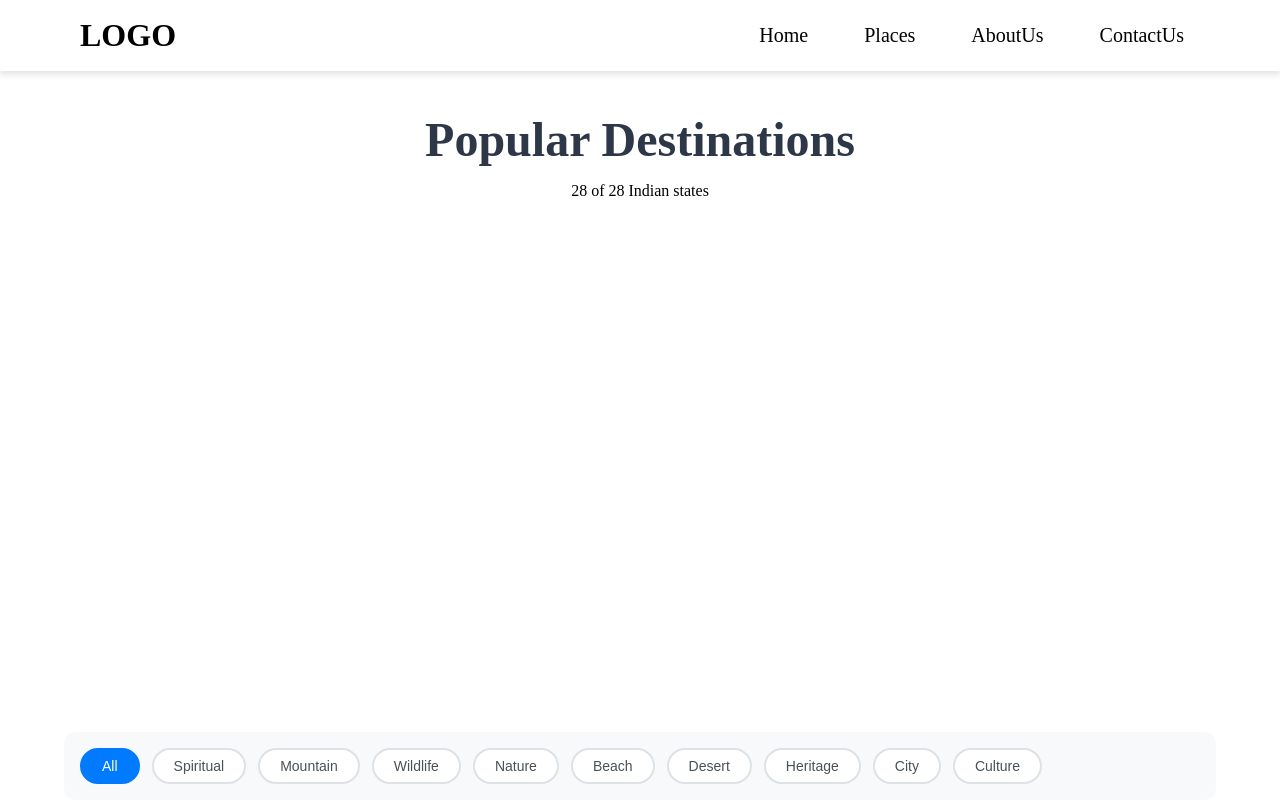
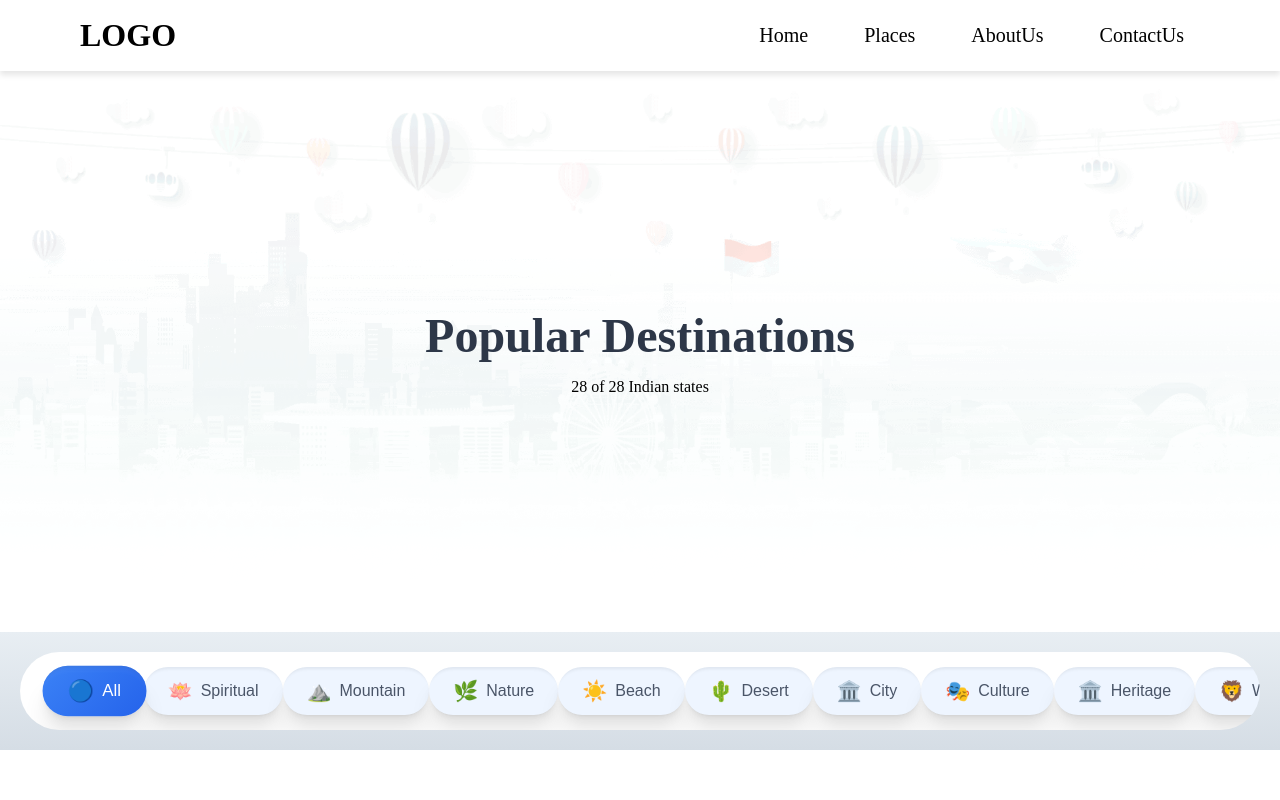
Before and after one commit to Vikas24Chauhan/ghumo, a React (Vite) app: page /places in a window 1280 px wide. Shown: the top 800 px of the page. Built offline with nearby package versions, Linux system fonts and the light colour scheme.

Commit message:
places page header and filter section css updated

```diff
--- a/src/components/places/Places.css
+++ b/src/components/places/Places.css
@@ -1,13 +1,18 @@
 .places-container {
-  width: 80%;
+  width: 100%;
   margin: 0 auto;
-  padding-top: 7rem;
+  padding-top: 4.5rem;
 }
 
 .places-header {
   text-align: center;
-  margin-bottom: 60px;
   height: 70vh;
+  align-content: center;
+  background-image: url(../../assets/images/place-header-bg.png);
+  background-position: top center;
+  background-repeat: no-repeat;
+  background-size: cover;
+  position: relative;
 }
 
 .places-header h2 {
@@ -23,47 +28,73 @@
 }
 
 .places-filter-container {
+  width: 100%;
+  padding: 20px;
+  display: flex;
+  justify-content: space-between;
+  background: linear-gradient(180deg, #e8eef3 0%, #d5dde5 100%);
+  margin: 0;
+}
+
+.places-filter-wrapper {
+  width: 100%;
+  display: flex;
+  justify-content: space-between;
+  align-items: center;
+  background: white;
+  padding: 15px 25px;
+  border-radius: 50px;
+  overflow-x: auto;
+}
+
+.places-filter-button {
   display: flex;
   align-items: center;
-  gap: 16px;
-  margin: 24px 0;
-  padding: 16px;
-  background: #f8f9fa;
-  border-radius: 12px;
+  gap: 8px;
+  padding: 12px 24px;
+  background: #eef5ff;
+  border: none;
+  border-radius: 50px;
+  font-size: 16px;
+  font-weight: 500;
+  color: #4a5568;
+  cursor: pointer;
+  transition: all 0.3s ease;
+  white-space: nowrap;
+  box-shadow: inset 0 0.361px 0.181px -1.25px rgba(0, 0, 0, 0.18),
+    inset 0 1.373px 0.687px -2.5px rgba(0, 0, 0, 0.16),
+    inset 0 6px 3px -3.75px rgba(0, 0, 0, 0.06),
+    inset 0 0.422px 0.422px -1.25px hsla(0, 0%, 100%, 0.18),
+    inset 0 1.602px 1.602px -2.5px hsla(0, 0%, 100%, 0.16),
+    inset 0 7px 7px -3.75px hsla(0, 0%, 100%, 0.06),
+    0 0.652px 0.652px -0.2px rgba(0, 0, 0, 0.02),
+    0 1.776px 1.776px -0.4px rgba(0, 0, 0, 0.02),
+    0 3.899px 3.899px -0.6px rgba(0, 0, 0, 0.03),
+    0 8.655px 8.655px -0.8px rgba(0, 0, 0, 0.04),
+    0 22px 22px -1px rgba(0, 0, 0, 0.08);
 }
 
-.places-category-filters {
-  display: flex;
-  gap: 12px;
-  flex-wrap: wrap;
-  flex: 1;
+.places-filter-button:hover {
+  background: #e8eef5;
+  transform: translateY(-4px);
 }
 
-.places-category-filter-btn {
-  padding: 8px 20px;
-  border: 2px solid #dee2e6;
-  background: white;
-  border-radius: 20px;
-  cursor: pointer;
-  font-size: 14px;
-  font-weight: 500;
-  color: #495057;
-  transition: all 0.3s ease;
+.places-filter-button.active {
+  background: linear-gradient(135deg, #3b82f6 0%, #2563eb 100%);
+  color: white;
+  transform: scale(1.05);
 }
 
-.places-category-filter-btn:hover {
-  border-color: #007bff;
-  color: #007bff;
-  transform: translateY(-2px);
-}
-
-.places-category-filter-btn.active {
-  background: #007bff;
-  border-color: #007bff;
-  color: white;
+.places-filter-icon {
+  font-size: 20px;
+  display: flex;
+  align-items: center;
+  justify-content: center;
 }
 
 .places-states-container {
+  width: 80%;
+  margin: 4rem auto;
   display: grid;
   grid-template-columns: repeat(3, minmax(0, 33%));
   gap: 40px;
@@ -98,7 +129,7 @@
   }
 }
 
-/* Animation Transform Origins for 4 columns (Desktop default) */
+/* Animation Transform Origins for 3 columns */
 .places-state-card:nth-child(3n + 1) {
   transform-origin: 50vw 100%;
   --side: -1;
@@ -163,19 +194,6 @@
 .places-star-icon {
   color: #ffd700;
 }
-
-/* .map-icon {
-  background: rgba(255, 255, 255, 0.9);
-  color: #4299e1;
-  padding: 8px;
-  border-radius: 50%;
-  transition: all 0.3s ease;
-}
-
-.map-icon:hover {
-  background: #4299e1;
-  color: white;
-} */
 
 .places-card-content {
   padding: 25px;
@@ -276,16 +294,29 @@
   color: #4a5568;
 }
 
-/* ------------------------ Responsive Design --------------- */
+/* ======================== Responsive Design ======================== */
 @media (max-width: 1440px) {
-  .places-container {
+  .places-states-container {
     width: 90%;
   }
 }
 
 @media (max-width: 1024px) {
-  .places-container {
+  .places-states-container {
     width: 95%;
+  }
+
+  /* Filter responsive */
+  .places-filter-wrapper {
+    gap: 10px;
+    padding: 12px 20px;
+    overflow-x: auto;
+    justify-content: flex-start;
+  }
+
+  .places-filter-button {
+    padding: 10px 20px;
+    font-size: 14px;
   }
 }
 
@@ -309,10 +340,28 @@
   .places-state-name {
     font-size: 1.25rem;
   }
+
+  .places-filter-wrapper {
+    gap: 8px;
+    padding: 10px 15px;
+  }
+
+  .places-filter-button {
+    padding: 8px 16px;
+    font-size: 13px;
+  }
+
+  .places-filter-icon {
+    font-size: 18px;
+  }
 }
 
 @media (max-width: 500px) {
   .places-state-card {
     width: 100%;
   }
+
+  .places-filter-container {
+    padding: 20px 10px;
+  }
 }
--- a/src/components/places/Places.jsx
+++ b/src/components/places/Places.jsx
@@ -8,10 +8,18 @@ function Places() {
   const [selectedFilter, setSelectedFilter] = useState("all");
   const [filteredStates, setFilteredStates] = useState([]);
 
-  // Extract unique categories from indianStates
-  const categories = [
-    "all",
-    ...new Set(indianStates.map((state) => state.category)),
+  // Filter options with icons
+  const filters = [
+    { id: "all", label: "All", icon: "🔵" },
+    { id: "spiritual", label: "Spiritual", icon: "🪷" },
+    { id: "mountain", label: "Mountain", icon: "⛰️" },
+    { id: "nature", label: "Nature", icon: "🌿" },
+    { id: "beach", label: "Beach", icon: "☀️" },
+    { id: "desert", label: "Desert", icon: "🌵" },
+    { id: "city", label: "City", icon: "🏛️" },
+    { id: "culture", label: "Culture", icon: "🎭" },
+    { id: "heritage", label: "Heritage", icon: "🏛️" },
+    { id: "wildlife", label: "Wildlife", icon: "🦁" },
   ];
 
   useEffect(() => {
@@ -46,18 +54,19 @@ function Places() {
         </p>
       </div>
 
-      {/* Category Filter */}
+      {/* Enhanced Category Filter with Icons */}
       <div className="places-filter-container">
-        <div className="places-category-filters">
-          {categories.map((category) => (
+        <div className="places-filter-wrapper">
+          {filters.map((filter) => (
             <button
-              key={category}
-              className={`places-category-filter-btn ${
-                selectedFilter === category ? "active" : ""
+              key={filter.id}
+              className={`places-filter-button ${
+                selectedFilter === filter.id ? "active" : ""
               }`}
-              onClick={() => setSelectedFilter(category)}
+              onClick={() => setSelectedFilter(filter.id)}
             >
-              {category.charAt(0).toUpperCase() + category.slice(1)}
+              <span className="places-filter-icon">{filter.icon}</span>
+              <span className="places-filter-label">{filter.label}</span>
             </button>
           ))}
         </div>
@@ -78,15 +87,12 @@ function Places() {
                   <Star className="places-star-icon" size={14} />
                   <span>{state.rating}</span>
                 </div>
-                {/* <MapPin className="map-icon" size={18} /> */}
               </div>
             </div>
-
             <div className="places-card-content">
               <h3 className="places-state-name">{state.name}</h3>
               <p className="places-popular-place">{state.popularPlace}</p>
               <p className="places-description">{state.description}</p>
-
               <div className="places-card-footer">
                 <span className={`places-category-tag ${state.category}`}>
                   {state.category}
```
Also changed, not shown: src/assets/images/place-header-bg.png (added).
